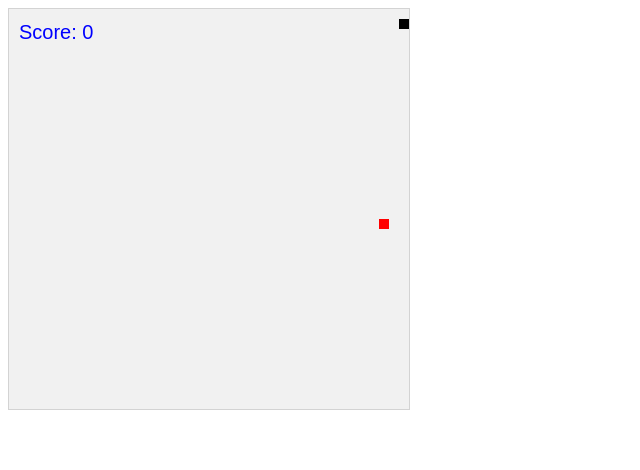
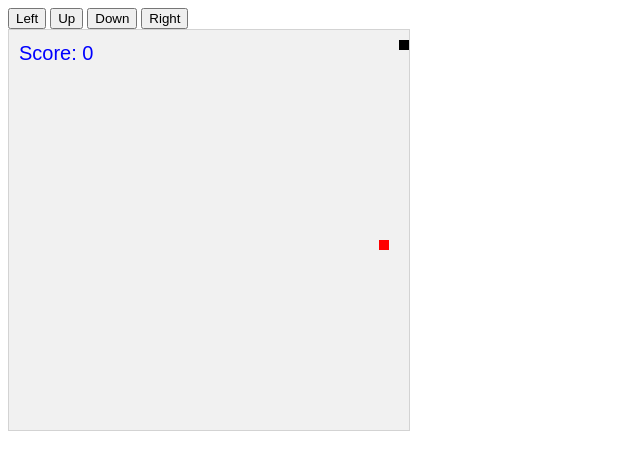
Before and after one commit to Pranab-Pratik-Sahoo/snake-game-, a plain HTML site: page index.html in a window 1280 px wide. Shown: the whole page, without its empty margins (0-640 px from the left). Drawn offline with Linux system fonts and the light colour scheme.

Commit message:
Update index.html

```diff
--- a/index.html
+++ b/index.html
@@ -8,6 +8,12 @@
         background-color: #f1f1f1;
       }
     </style>
+<div class="controls">
+  <button class="left-button" onclick="changeDirection('left')">Left</button>
+  <button class="up-button" onclick="changeDirection('up')">Up</button>
+  <button class="down-button" onclick="changeDirection('down')">Down</button>
+  <button class="right-button" onclick="changeDirection('right')">Right</button>
+</div>
   </head>
   <body>
     <canvas id="canvas" width="400" height="400"></canvas>
```
